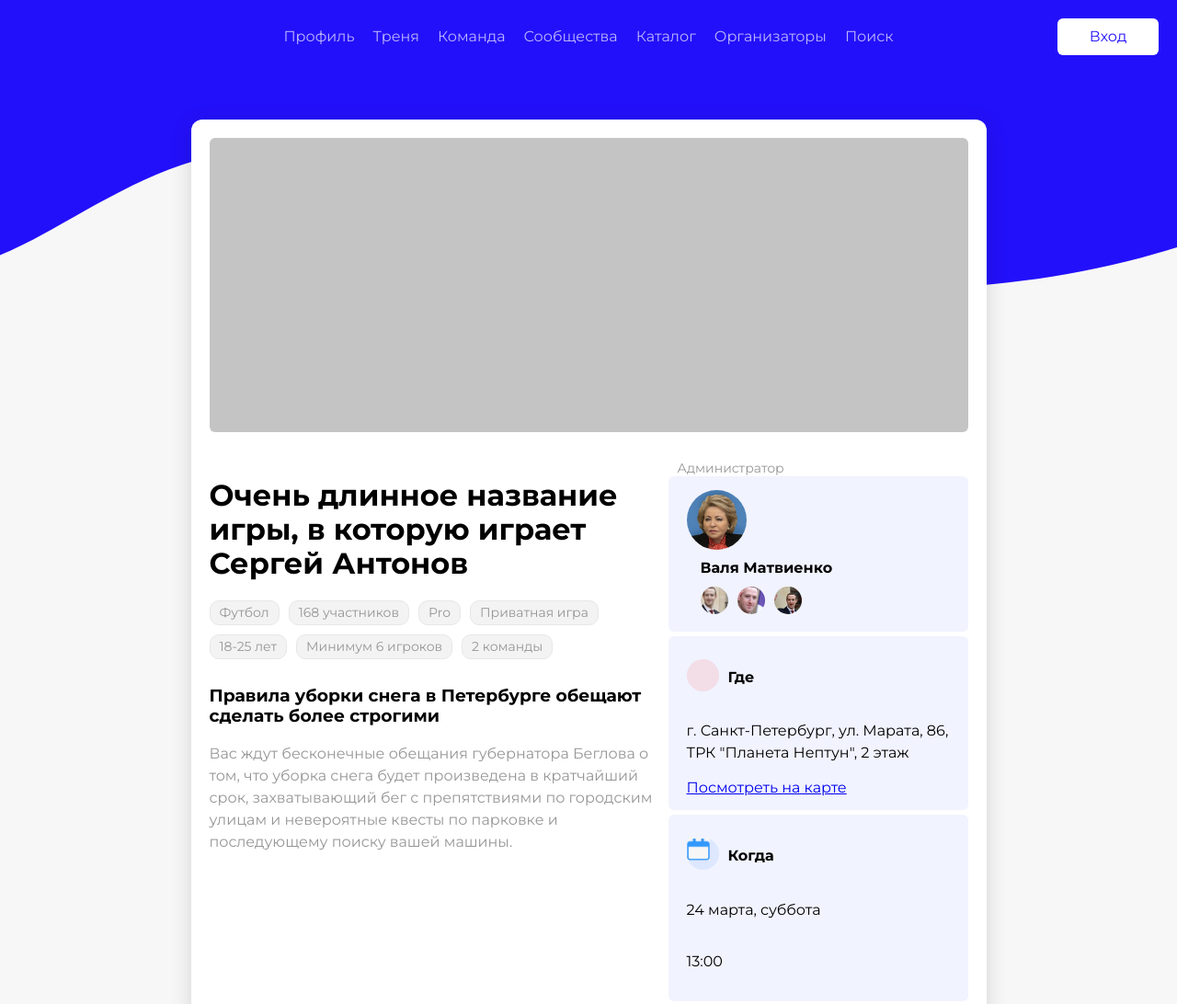
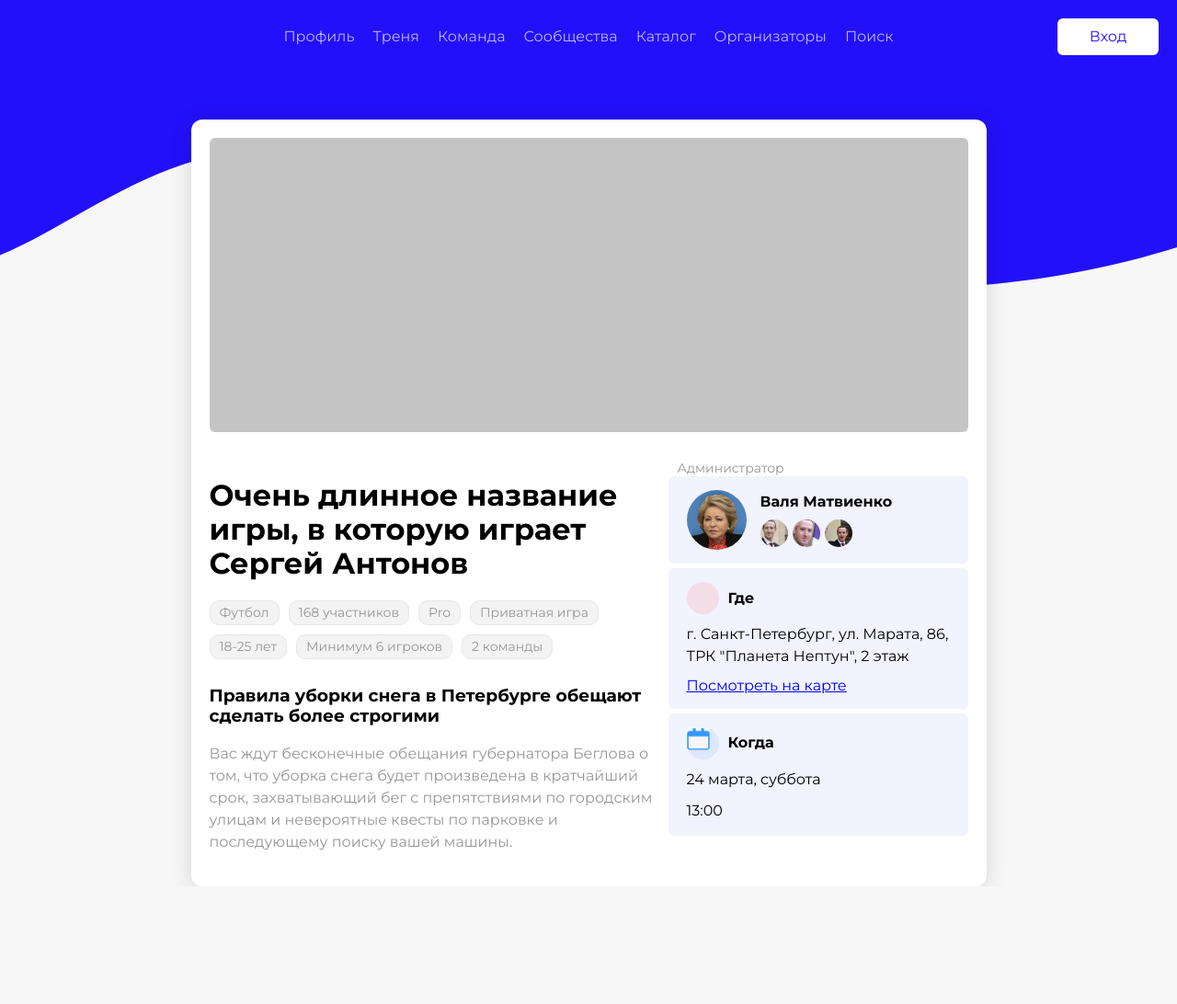
Before and after one commit to birdieduckie/html-css-layout, a plain HTML site: page index.html in a window 1280 px wide. Shown: the top 1092 px of the page at 92% size. After the commit the page ends 964 px from the top, so only its background shows below. Drawn offline with nearby package versions, Linux system fonts and the light colour scheme.

Commit message:
changed by valya

```diff
--- a/index.html
+++ b/index.html
@@ -45,7 +45,7 @@
           </section>
           <section class='right'>
             <span>Администратор</span>
-            <div class='coolbox'>
+            <div class='coolbox author'>
               <div class='avatar'>
                 <img src='./images/admin.jpg' alt='Avatar'>
               </div>
@@ -83,7 +83,7 @@
                 <h4>Когда</h4>
               </div>
               <div class='content'>
-                <p>24 марта, суббота</p>
+                <p>24 марта, суббота</p>
                 <p>13:00</p>
               </div>
             </div>
--- a/styles/style.css
+++ b/styles/style.css
@@ -5,8 +5,7 @@ html, body {
 }
 
 h4 {
-  margin-top: 10px;
-  margin-inline-start: 10px;
+  margin: 0;
 }
 
 p {
@@ -134,15 +133,15 @@ span {
 }
 
 .small-tagbox {
+  display: flex;
+  align-items: center;
+  justify-content: center;
   height: 25px;
   margin: 0 10px 10px 0;
   padding: 0 10px;
   font-family: 'Montserrat', sans-serif;
   font-size: 14px;
   line-height: 17px;
-  display: flex;
-  justify-content: center;
-  align-items: center;
   text-align: center;
   color:#969696;
   background:#F3F3F3;
@@ -151,10 +150,9 @@ span {
   box-sizing: content-box;
 }
 
-
 .left {
   width: 60%;
-  margin-right: 5px;
+  margin: 0 5px 0 0;
 }
 
 .left p {
@@ -163,20 +161,23 @@ span {
 
 .right {
   width: 40%;
-  margin-left: 5px;
+  margin: 0 0 0 5px;
 }
 
 .coolbox {
   display: flex;
-  justify-content: space-between;
-  flex-wrap: wrap;
+  flex-direction: column;
+  min-width: 200px;
+  max-width: 825px;
+  margin: 0 0 5px 0;
+  padding: 15px 20px;
   background: #F1F3FE;
   border-radius: 6px;
   line-height: 1.2em;
-  padding: 15px 20px;
-  margin-bottom: 5px;
-  min-width: 200px;
-  max-width: 825px;
+}
+
+.author {
+  flex-direction: row;
 }
 
 .small-tagbox:hover {
@@ -199,38 +200,45 @@ span {
 .hoomans {
   display: flex;
   flex-direction: column;
+  justify-content: center;
   width: 80%;
-  text-align: left;
-  margin-left: 0;
-  justify-items: start;
+  margin: 0 0 0 15px;
 }
 
 .hoomans h4 {
-  margin-left: 15px;
-  margin-bottom: 10px;
+  margin: 0 0 10px 0;
 }
 
 .followers {
   display: flex;
-  justify-items: start;
-  align-items: start;
-  margin-left: 10px;
+  justify-items: center;
+  align-items: center;
+}
+
+.icon {
+  display: flex;
+  align-items: center;
+  justify-content: center;
+  margin: 0 5px 0 0;
 }
 
 .icon img {
   width: 30px;
   height: 30px;
   border-radius: 50%;
-  margin: 0 5px;
   object-fit: cover;
 }
 
 .title {
   display: flex;
-  justify-content: flex-start;
+  align-items: center;
+  width: 100%;
   height: 20%;
-  width: 100%;
-  margin-top: 10px;
+  margin: 0 0 10px 0;
+}
+
+.title h4 {
+  margin: 0 0 0 10px;
 }
 
 .content {
@@ -240,7 +248,13 @@ span {
   width: 100%;
 }
 
+.content p {
+  margin: 0 0 10px 0;
+}
 
+.content p:last-child {
+  margin: 0;
+}
 
 .red {
   width: 35px;
@@ -259,5 +273,4 @@ span {
 .blue img {
   width: 25px;
   height: 25px;
-
 }
```
Also changed, not shown: images/image.png (added).
